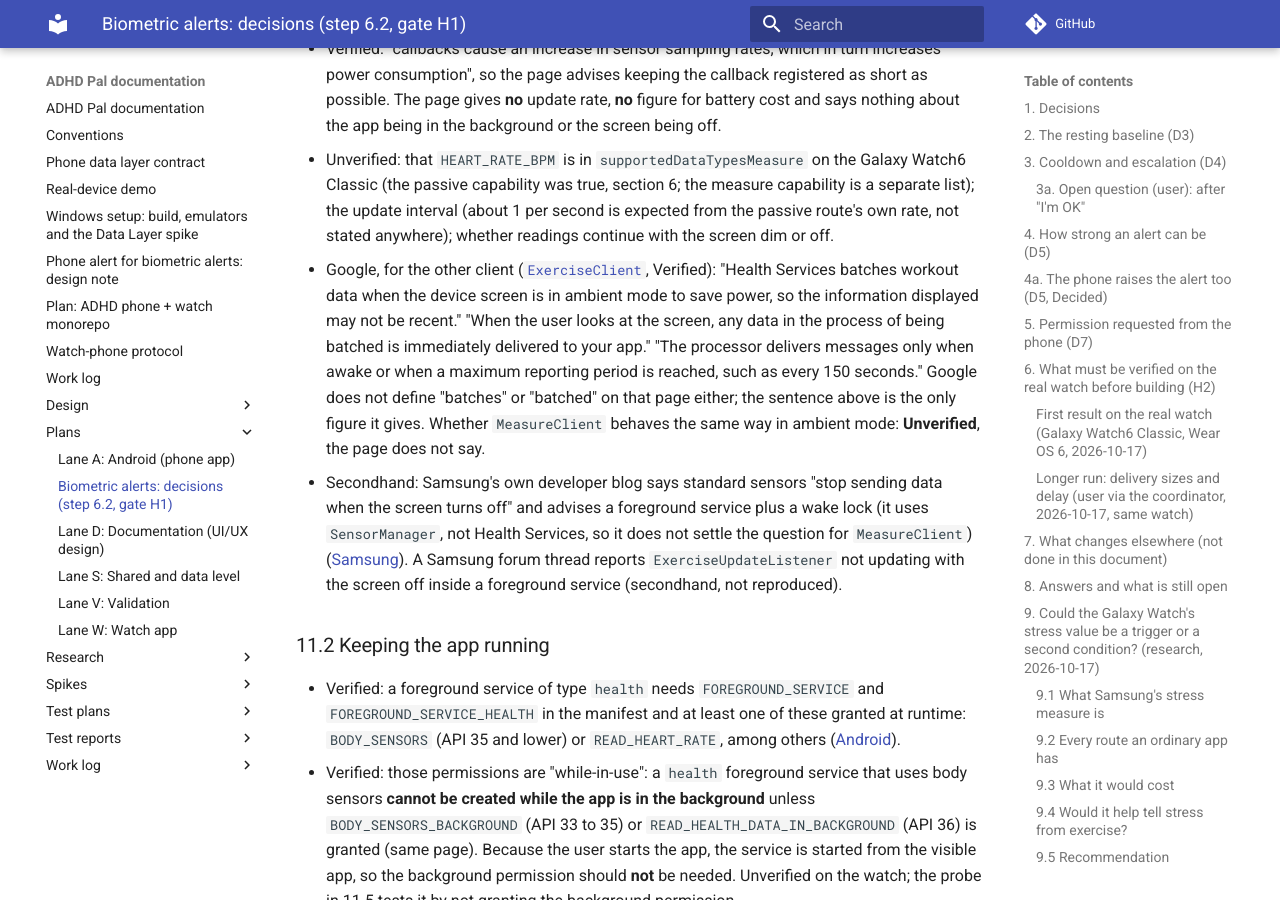
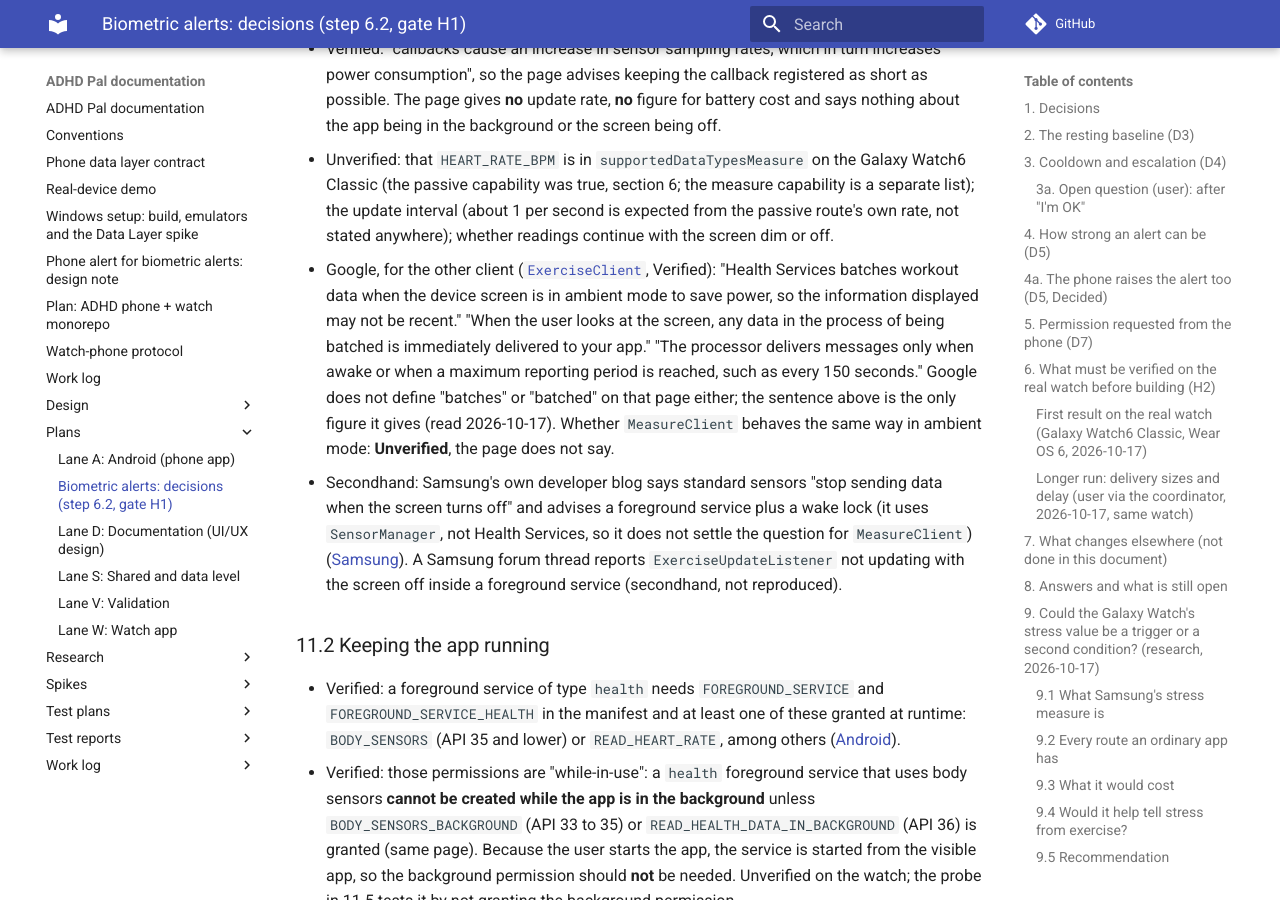
Before and after one commit to shlomoa/my-adhd-pal, an MkDocs documentation site: the page built from docs/plans/biometrics.md, in a window 1280 px wide and 900 px high, scrolled down 20049 px. Built offline with MkDocs 1.6.1 and Material for MkDocs 9.7.7, drawn with Linux system fonts in a browser that asks for light colours; comment, search, counter and statistics services are not loaded; some of the changed text lies outside the part shown.

Commit message:
Docs: date the statements that Google's pages define no batch (#220)
Claude-Session: https://claude.ai/code/session_0119eKBQkFDJwYDfwmtTQrjB

Co-authored-by: Claude <noreply@anthropic.com>

```diff
--- a/docs/plans/biometrics.md
+++ b/docs/plans/biometrics.md
@@ -411,7 +411,7 @@ Each statement is marked **Verified** (an official page I read, cited), **Second
 ### 10.2 Permissions and latency compared with heart rate
 
 - **Permission.** One more runtime permission, `ACTIVITY_RECOGNITION` (Verified, above), on top of the heart-rate ones; it fits the phone onboarding of D7 the same way (whether `pm grant` and a remote prompt work for it: **Unverified**, the heart-rate permissions did on this watch).
-- **Latency.** Google ([monitor in the background](https://developer.android.com/health-and-fitness/health-services/monitor-background), Verified) says what "background" means: "A service lets your app receive data in the background when no part of your app is visible in the foreground." It says: "When you receive data in the background, it is delivered in batches." and "The data you receive from Health Services is batched, so you may receive data points of different types, or multiple data points of the same type, in the same batch." Google does **not** define "batch": the page gives no size, no interval and no trigger. Our measurement for heart rate on the background route: readings delivered together, the first time 318 samples 7 min 41 s after start, later about every 10 minutes (section 6). Whether steps arrive together with heart rate on this watch, and how late steps are on the live route (section 11, app in the foreground): **Unverified**, not measured.
+- **Latency.** Google ([monitor in the background](https://developer.android.com/health-and-fitness/health-services/monitor-background), Verified) says what "background" means: "A service lets your app receive data in the background when no part of your app is visible in the foreground." It says: "When you receive data in the background, it is delivered in batches." and "The data you receive from Health Services is batched, so you may receive data points of different types, or multiple data points of the same type, in the same batch." Google does **not** define "batch": the page gives no size, no interval and no trigger (read 2026-10-17). Our measurement for heart rate on the background route: readings delivered together, the first time 318 samples 7 min 41 s after start, later about every 10 minutes (section 6). Whether steps arrive together with heart rate on this watch, and how late steps are on the live route (section 11, app in the foreground): **Unverified**, not measured.
 - **Battery.** Steps and activity state read in the background come from the same channel as the passive heart rate measured in section 6 (not used for alerts); the extra cost is **Unverified** and not measured for the live route; a raw accelerometer listener is the expensive option.
 
 ### 10.3 The usual rules, and their risks
@@ -481,7 +481,7 @@ not as an always-on background service. Nothing below is built. Where something
   "Health Services batches workout data when the device screen is in ambient mode to save power, so the information displayed may not be recent."
   "When the user looks at the screen, any data in the process of being batched is immediately delivered to your app."
   "The processor delivers messages only when awake or when a maximum reporting period is reached, such as every 150 seconds."
-  Google does not define "batches" or "batched" on that page either; the sentence above is the only figure it gives.
+  Google does not define "batches" or "batched" on that page either; the sentence above is the only figure it gives (read 2026-10-17).
   Whether `MeasureClient` behaves the same way in ambient mode: **Unverified**, the page does not say.
 - Secondhand: Samsung's own developer blog says standard sensors "stop sending data when the screen turns off" and advises a foreground service plus a wake lock
   (it uses `SensorManager`, not Health Services, so it does not settle the question for `MeasureClient`)
```
Also changed, not shown: docs/research/watch.md (+1 -1 lines).
